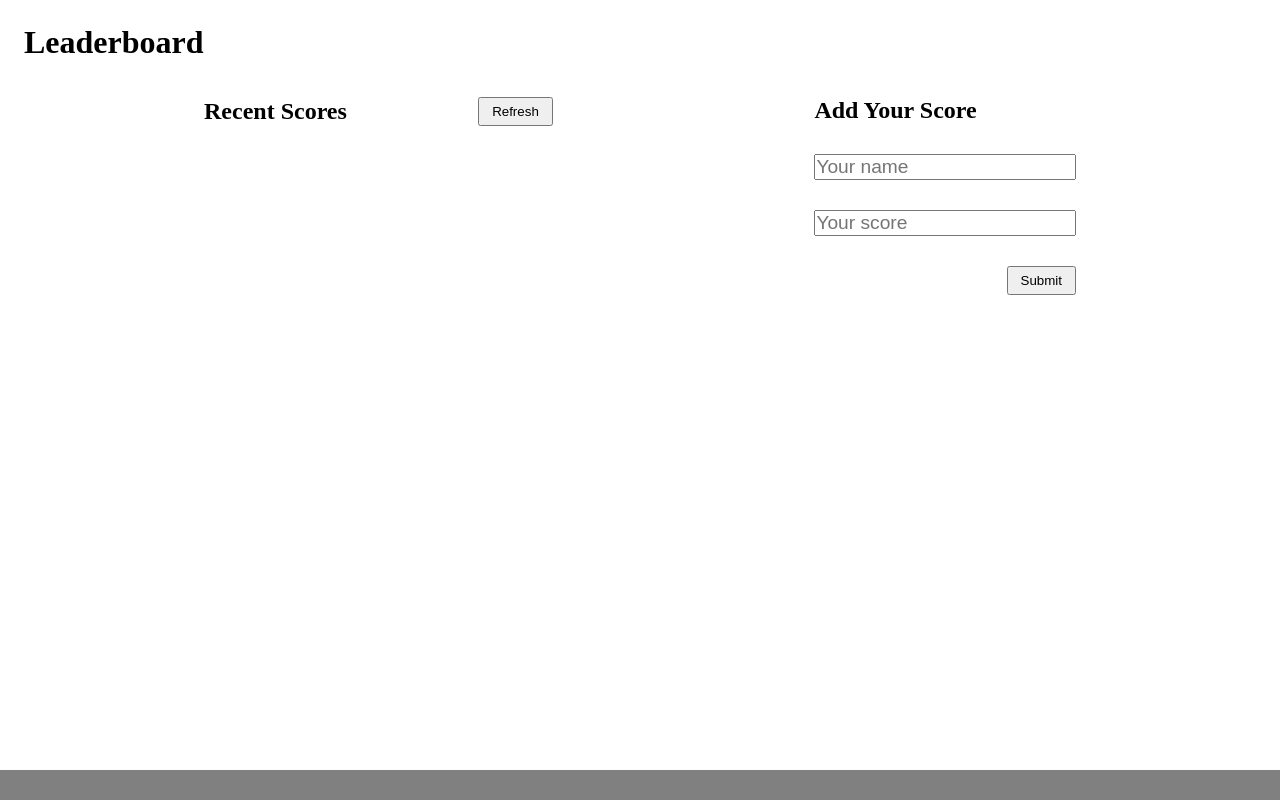
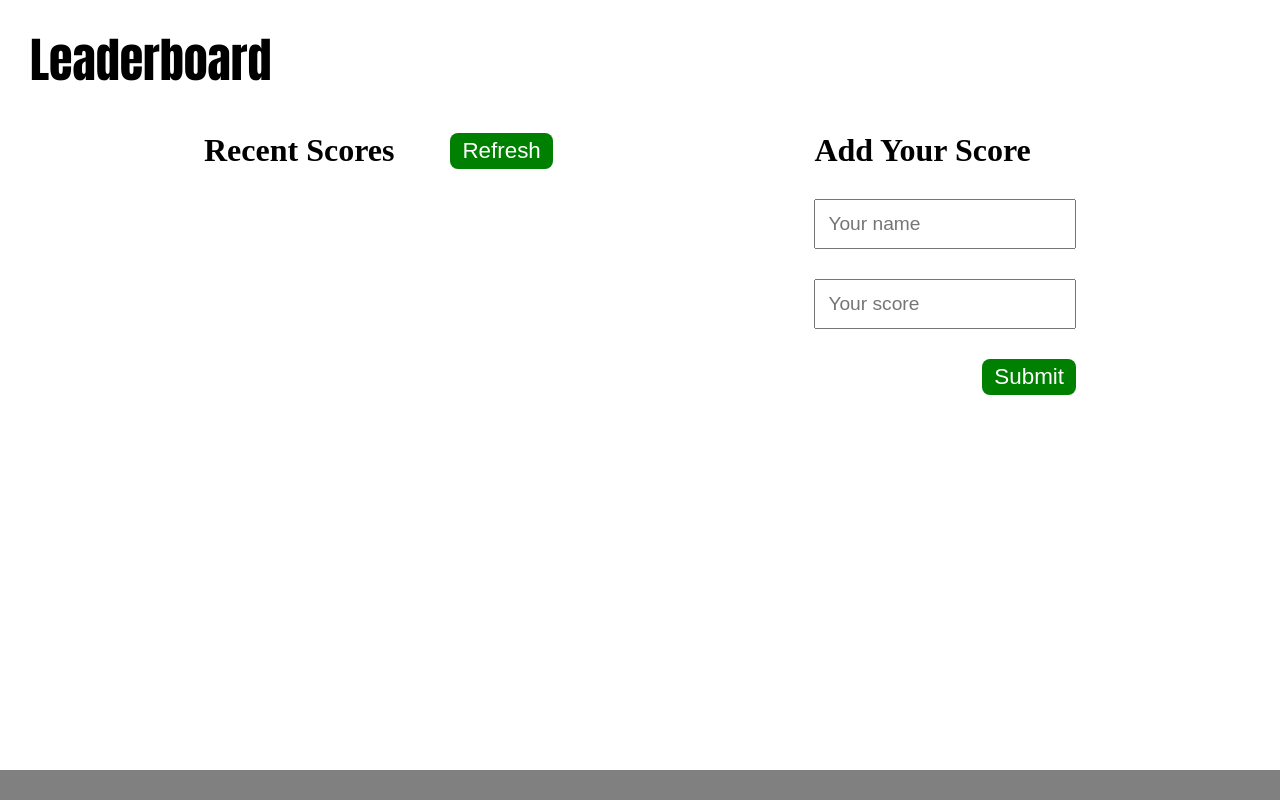
Before and after one commit to henry-dura/LeaderBoard, a website built with webpack: page src/index.html in a window 1280 px wide. Built offline with nearby package versions, Linux system fonts and the light colour scheme.

Commit message:
change fonts and colors of button

```diff
--- a/src/style.css
+++ b/src/style.css
@@ -5,7 +5,9 @@
 }
 
 header {
-  margin: 24px;
+  margin: 24px 30px;
+  font-family: Impact, Haettenschweiler, 'Arial Narrow Bold', sans-serif;
+  font-size: 1.5rem;
 }
 
 main {
@@ -28,12 +30,15 @@ main {
   width: 100%;
 }
 
+h2{
+  font-size: 2rem;
+}
+
 table {
   margin-top: 30px;
   border-collapse: collapse;
   width: 100%;
   border: 2px solid black;
-  font-size: 1.2rem;
 }
 
 tr:nth-child(even) {
@@ -42,6 +47,7 @@ tr:nth-child(even) {
 
 td {
   padding: 5px 12px;
+  font-size: 1.5rem;
 }
 
 form {
@@ -54,10 +60,19 @@ form {
 input {
   width: 100%;
   font-size: 1.2rem;
+  padding: 12px;
 }
 
 button {
   padding: 5px 12px;
+  font-size: 1.4rem;
+  background: green;
+  color: #fff;
+  border-radius: 8px;
+  border: 0;
+}
+button:hover{
+  opacity: 0.5;
 }
 
 button[type="Submit"] {
```
